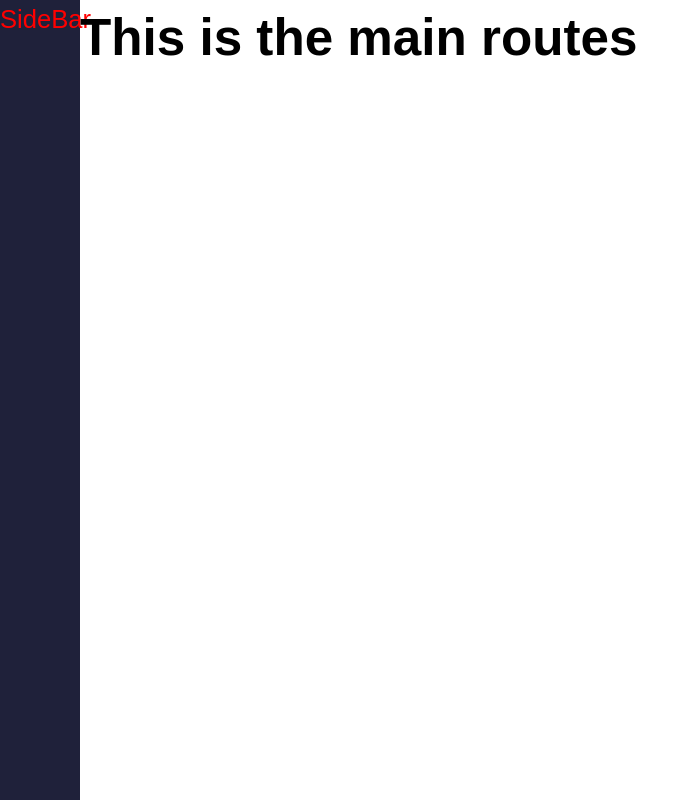
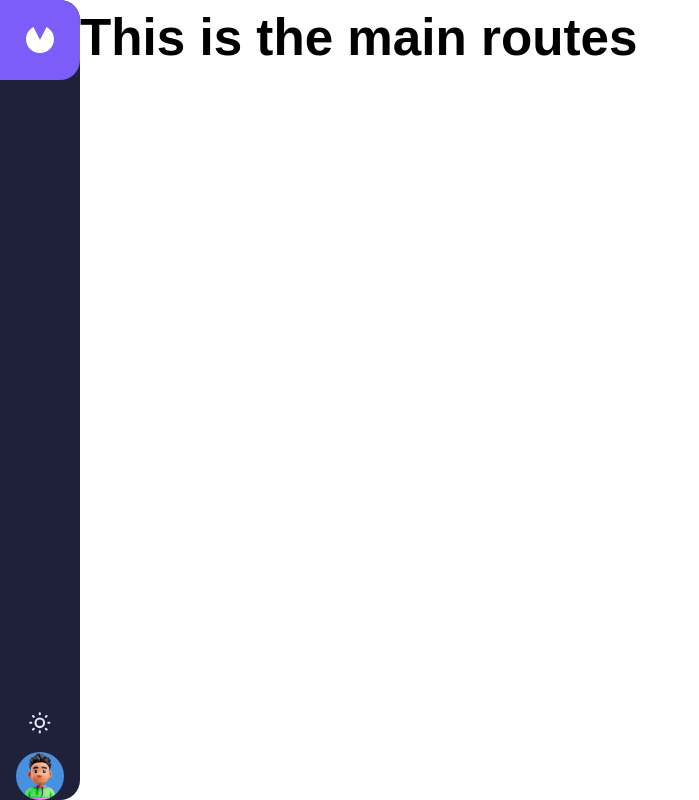
Before and after one commit to codehass/invoice-app-frontend, a React (Vite) app: page / in a window 1280 px wide. Shown: the whole page, without its empty margins (0-699 px from the left). Built offline with nearby package versions, Linux system fonts and the light colour scheme.

Commit message:
finish side bar component

```diff
--- a/src/ui/SideBar.jsx
+++ b/src/ui/SideBar.jsx
@@ -1,12 +1,36 @@
 import styled from "styled-components";
+import Logo from "./Logo";
+import DarkModeToggle from "./DarkModeToggle";
+import UserLogo from "./UserLogo";
 
 const StyledContainer = styled.div`
 	background-color: var(--color-gray-100);
-	color: red;
+	border-top-right-radius: 20px;
+	border-bottom-right-radius: 20px;
+	display: flex;
+	flex-direction: column;
+	justify-content: space-between;
+`;
+
+const Container = styled.div`
+	display: flex;
+	flex-direction: column;
+	align-items: center;
+	gap: 1rem;
+	/* padding: 0 0.5rem 1rem 0.5rem; */
+	padding-bottom: 1.5rem;
 `;
 
 function SideBar() {
-	return <StyledContainer>SideBar</StyledContainer>;
+	return (
+		<StyledContainer>
+			<Logo />
+			<Container>
+				<DarkModeToggle />
+				<UserLogo />
+			</Container>
+		</StyledContainer>
+	);
 }
 
 export default SideBar;
```
